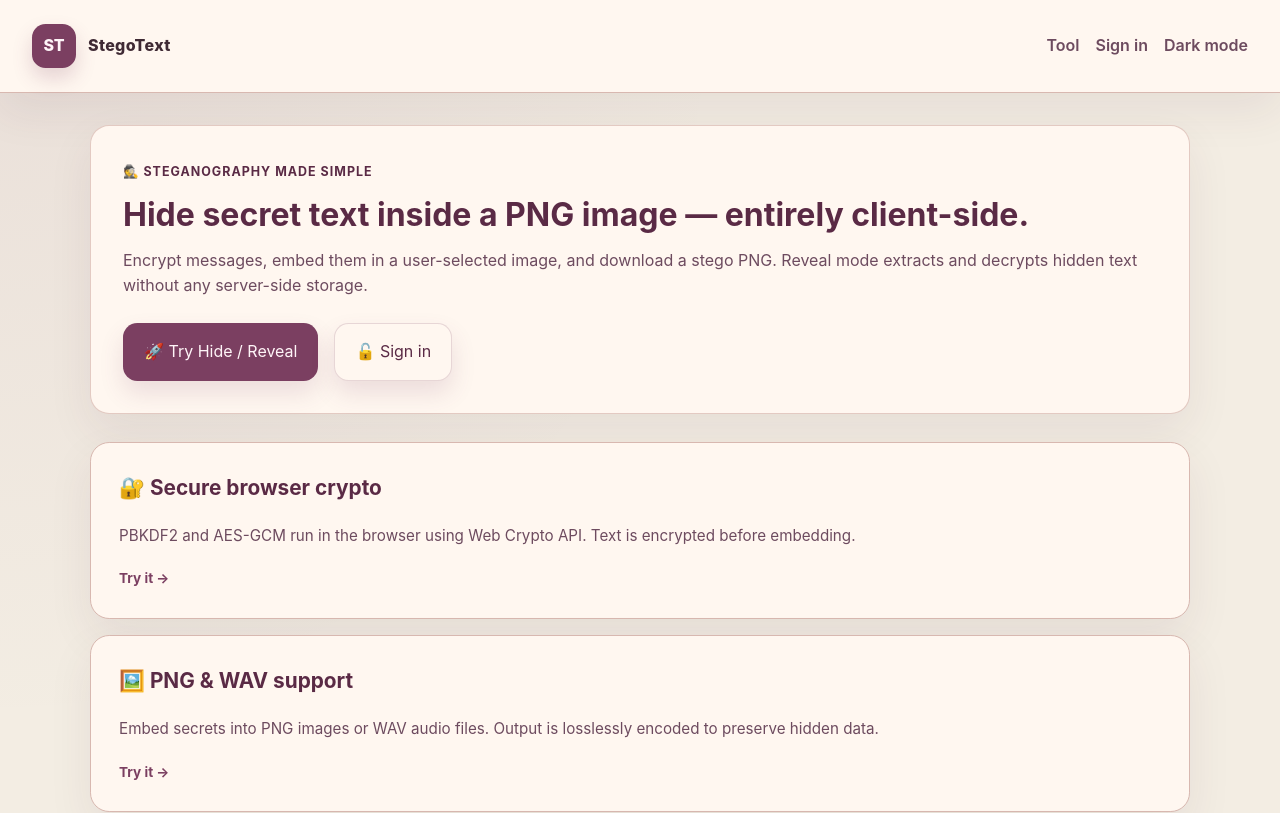
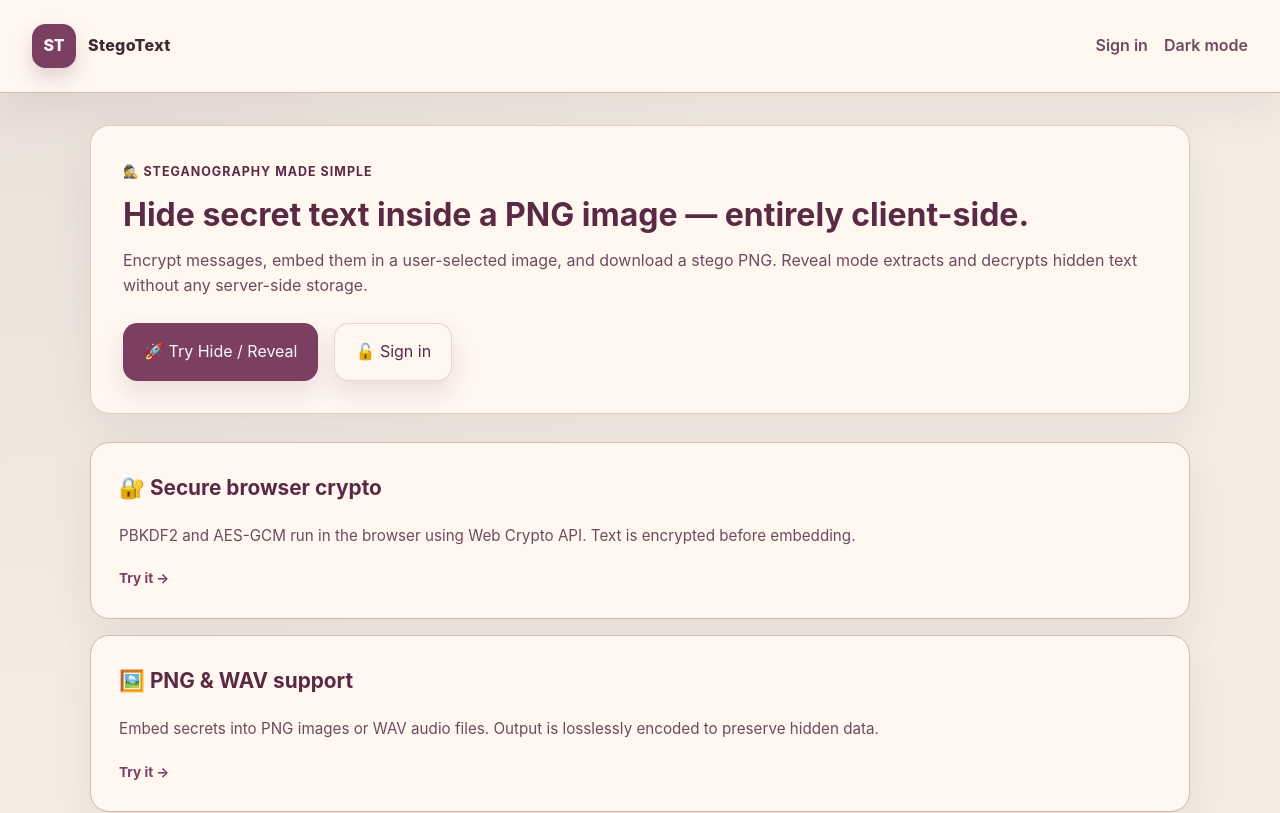
Before and after one commit to lavanyagandepalli07/java_mini_proj_steganography, a Next.js app in the folder frontend/: page / in a window 1280 px wide. Shown: the top 813 px of the page. Built offline with nearby package versions, Linux system fonts and the light colour scheme; no server answers.

Commit message:
style: remove Tool link from header

```diff
--- a/frontend/components/Header.tsx
+++ b/frontend/components/Header.tsx
@@ -90,9 +90,6 @@ export default function Header() {
       </div>
 
       <nav className="site-nav">
-        <Link href="/tool" className="nav-link">
-          Tool
-        </Link>
         <Link href="/login" className="nav-link">
           {authEnabled ? 'Sign in' : 'Login info'}
         </Link>
```
